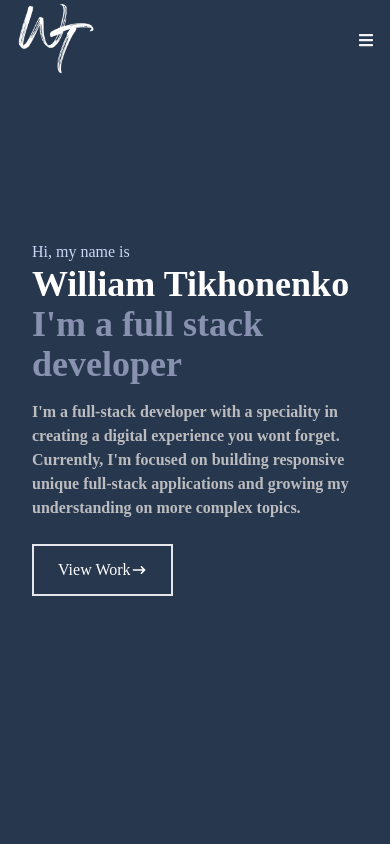
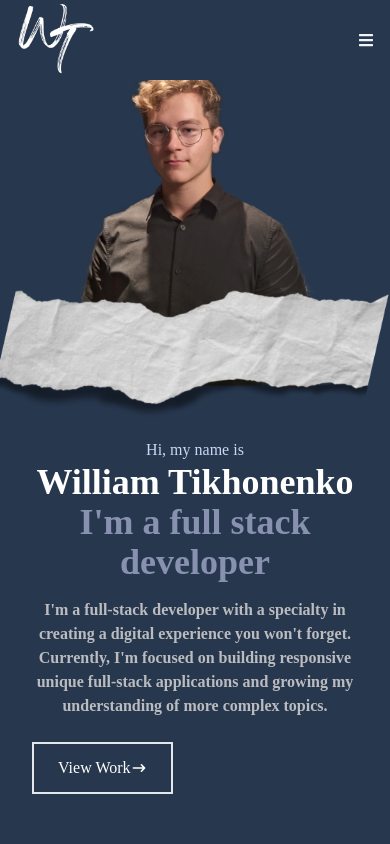
Before and after one commit to WillZealot/ReactPortfolio, a React (Create React App) app in the folder reactportfolio/: page / in a window 390 px wide. Shown: the top 844 px of the page. Built offline with nearby package versions, Linux system fonts and the light colour scheme.

Commit message:
fixed button to smoothscroll to my works section and ive added my photo to be responsive time to deploy and create a readme

```diff
--- a/reactportfolio/src/components/home.jsx
+++ b/reactportfolio/src/components/home.jsx
@@ -1,27 +1,47 @@
-import React from 'react'
-import {HiArrowNarrowRight} from 'react-icons/hi'
+import React from 'react';
+import { HiArrowNarrowRight } from 'react-icons/hi';
+import portrait from '../assets/portrait/myphoto.jpg';
+import { Link } from 'react-scroll'
 
 
 const Home = () => {
   return (
     <div name='home' className='w-full h-screen bg-[#27374D] '>
-    {/*Container  */}
+      {/* Container */}
       <div className='max-w-[1000px] mx-auto px-8 flex flex-col justify-center h-full'>
+
+        {/* Text content */}
+        <div className='lg:flex-row flex-col-reverse flex justify-center items-center'>
+          <div className='text-center lg:text-left lg:w-1/2'>
             <p className='text-[#ccd6f6]'>Hi, my name is</p>
             <h1 className='text-4xl sm:text-7xl font-bold text-white'>William Tikhonenko</h1>
             <h2 className='text-4xl sm:text-7lx font-bold text-[#8892b0]'>I'm a full stack developer</h2>
-    <p className='text-[#BBBCBF] font-bold py-4 max-w-[700px]'>I'm a full-stack developer with a speciality in creating a digital experience you wont forget. Currently, I'm focused on building responsive unique full-stack applications and growing my understanding on more complex topics.</p>
+            <p className='text-[#BBBCBF] font-bold py-4 max-w-[700px]'>
+              I'm a full-stack developer with a specialty in creating a digital experience you won't forget.
+              Currently, I'm focused on building responsive unique full-stack applications and growing my
+              understanding of more complex topics.
+            </p>
             {/* Button */}
             <div>
-      <button className='text-white group border-2 px-6 py-3 my-2 flex items-center hover:bg-[#ccd6f6] hover:border-[#ccd6f6] hover:text-black'>View Work
+              <button className='text-white group border-2 px-6 py-3 my-2 flex items-center hover:bg-[#ccd6f6] hover:border-[#ccd6f6] hover:text-black'>
+              <Link to="work" spy={true} smooth={true} duration={500}>
+          View Work
+        </Link>
                 <span className='group-hover:rotate-90 duration-300'>
                   <HiArrowNarrowRight></HiArrowNarrowRight>
                 </span>
               </button>
             </div>
           </div>
+
+          {/* Image */}
+          <div className='lg:w-1/2'>
+            <img alt="myphoto" className='max-w-[400px] flex items-center pr-1 justify-center' src={portrait}></img>
           </div>
-  )
-}
+        </div>
+      </div>
+    </div>
+  );
+};
 
-export default Home
+export default Home;
```
Also changed, not shown: reactportfolio/src/assets/portrait/myphoto.jpg (added), reactportfolio/src/index.css (line endings or trailing spaces). Lines whose indentation alone changed are shown as unchanged.
